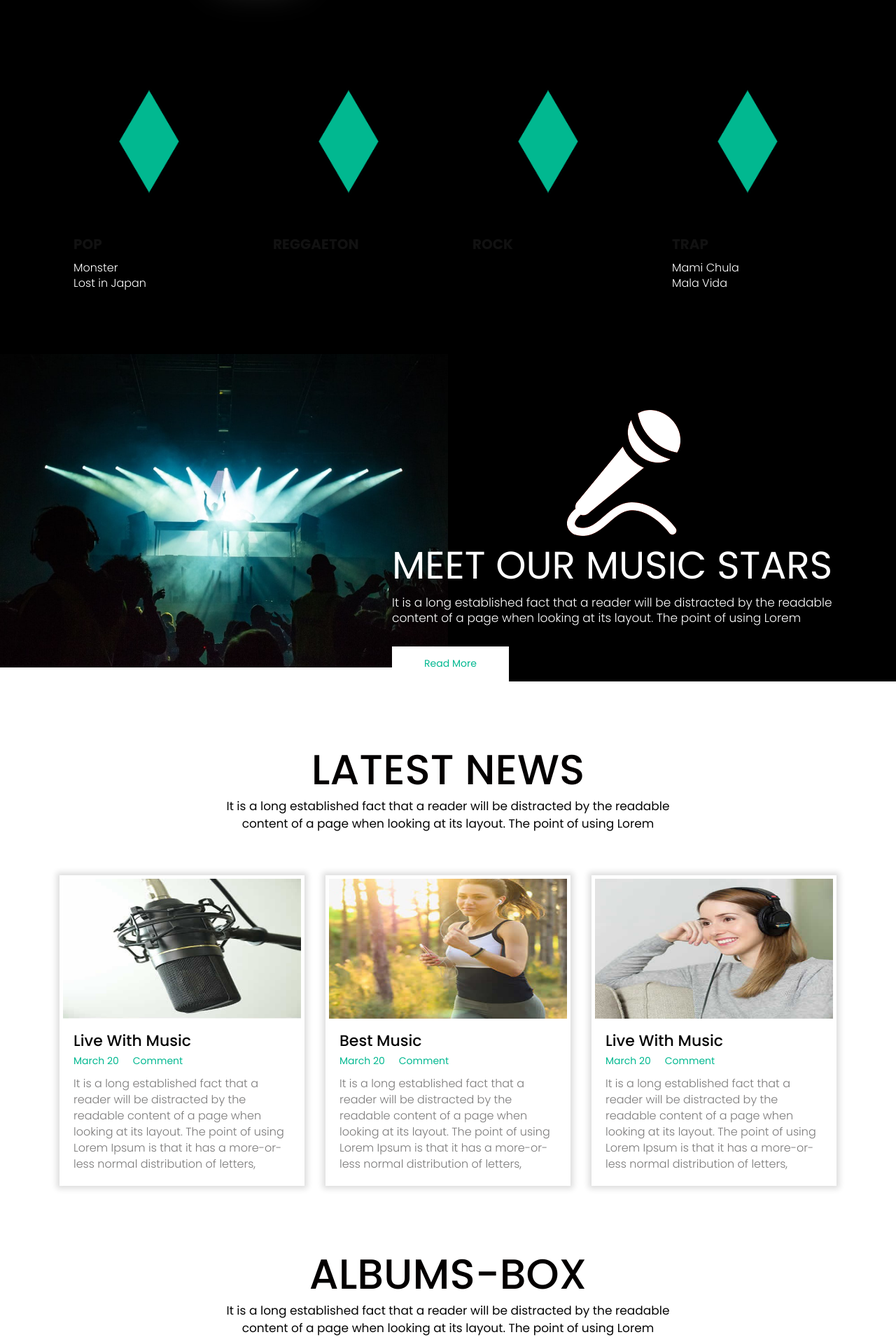
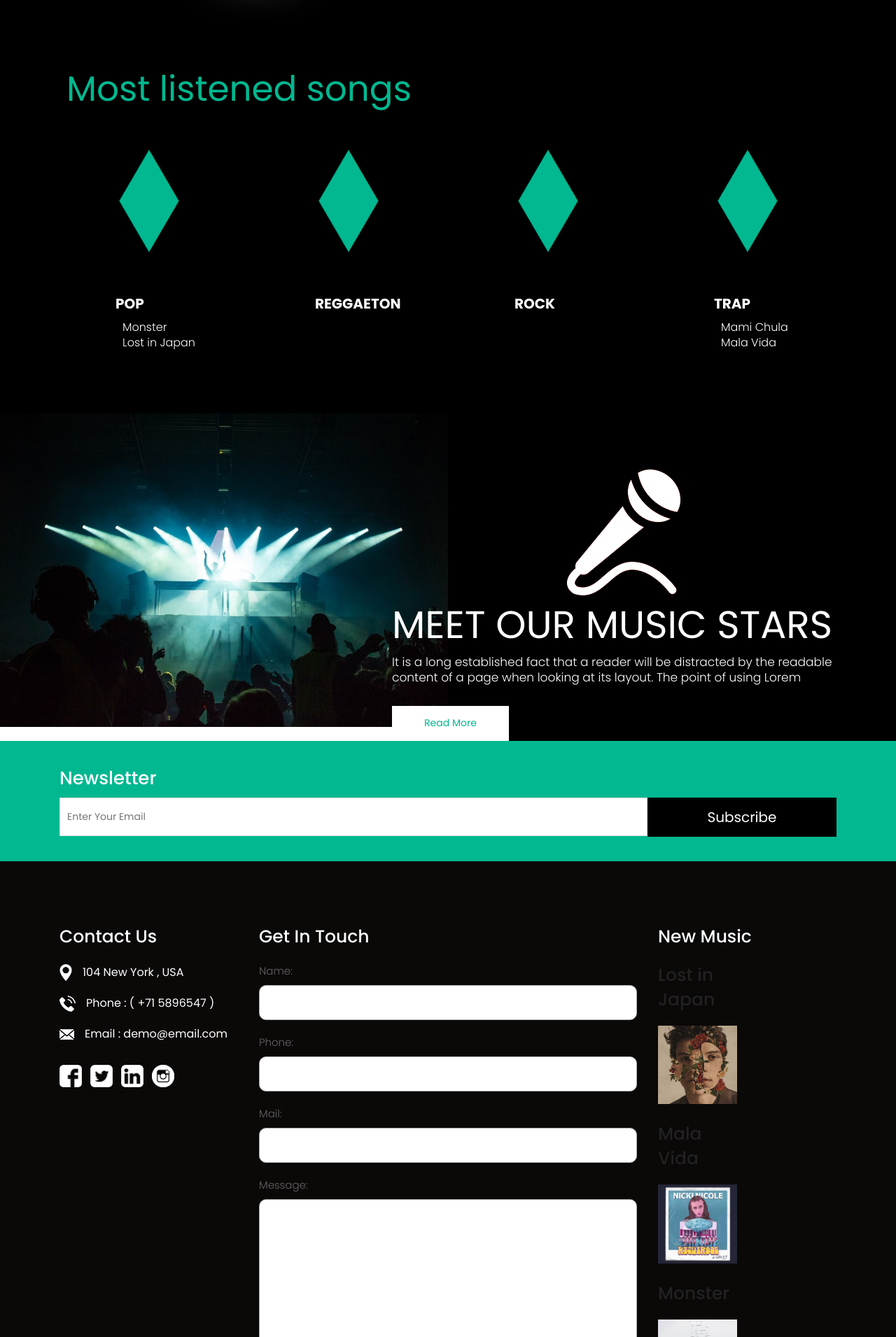
Before and after one commit to ssc1999/Top100, a Django app: page /top100/ in a window 1280 px wide. Shown: the part 125-2036 px from the top of the page at 70% size. Run offline with Django 3.2, Linux system fonts and the light colour scheme; data comes from the database, SQL or seed files in the repository; some libraries are stand-ins or nearby versions.

Commit message:
Index finished

```diff
--- a/top100/top100_app/templates/index.html
+++ b/top100/top100_app/templates/index.html
@@ -13,13 +13,16 @@
     {% block body %}
 
 
+
     <div class="music-box">
         <div class="container">
+            <h1>Most listened songs</h1>
             <div class="row">
                 {% if genre_list %}
                     {% for item in topHitsByGenre %}
                         <div class="col-xl-3 col-lg-3 col-md-6 col-sm-12">
                             <div class="for-box">
+                                <div class="for-letters">
                                     <i><img src="{% static 'icon/icon1.png' %}" alt="icon"/></i>
                                     <h3>{{ item.genre }}</h3>
                                     {% for song in item.songs %}
@@ -27,8 +30,29 @@
                                     {% endfor%}
                                 </div>
                             </div>
+                        </div>
                     {% endfor %}
                 {% endif %}
+            </div>
+        </div>
+    </div>
+    <div class="container-fluid">
+        <div class="row">
+            <div class="col-xl-6 col-lg-12 col-md-12 col-sm-12 padding">
+                <div class="img-box">
+                    <figure><img src="{% static 'images/musicbg.jpg' %}" alt="img" /></figure>
+                </div>
+            </div>
+            <div class="col-xl-6 col-lg-12 col-md-12 col-sm-12 padding">
+                <div class="text-box">
+                    <div class="box">
+                        <i><img src="{% static 'images/5.png' %}" /></i>
+                        <h3>MEET OUR Music STARS</h3>
+                        <p>It is a long established fact that a reader will be distracted by the readable
+                            <br> content of a page when looking at its layout. The point of using Lorem </p>
+                        <a href="{% url 'author' %}">Read More</a>
+                    </div>
+                </div>
             </div>
         </div>
     </div>
@@ -54,109 +78,7 @@
         </div>
     </div>-->
 
-    <div class="container-fluid">
-        <div class="row">
-            <div class="col-xl-6 col-lg-12 col-md-12 col-sm-12 padding">
-                <div class="img-box">
-                    <figure><img src="{% static 'images/musicbg.jpg' %}" alt="img" /></figure>
-                </div>
-            </div>
-            <div class="col-xl-6 col-lg-12 col-md-12 col-sm-12 padding">
-                <div class="text-box">
-                    <div class="box">
-                        <i><img src="{% static 'images/5.png' %}" /></i>
-                        <h3>MEET OUR Music STARS</h3>
-                        <p>It is a long established fact that a reader will be distracted by the readable
-                            <br> content of a page when looking at its layout. The point of using Lorem </p>
-                        <a href="#">Read More</a>
-                    </div>
-                </div>
-            </div>
-        </div>
-    </div>
 
-    <!-- Download -->
-    <div id="screenshot" class="Lastestnews">
-        <div class="container">
-            <div class="row">
-                <div class="col-md-12">
-                    <div class="titlepage">
-                        <h2>Latest News</h2>
-                        <span>It is a long established fact that a reader will be distracted by the readable <br>content of a page when looking at its layout. The point of using Lorem </span>
-                    </div>
-                </div>
-            </div>
-            <div class="row">
-                <div class="col-xl-4 col-lg-4 col-md-4 col-sm-12">
-                    <div class="news-box">
-                        <figure><img src="{% static 'images/1.jpg' %}" alt="img" /></figure>
-                        <h3>Live With Music</h3>
-                        <span> March 20</span><span>Comment</span>
-                        <p>It is a long established fact that a reader will be distracted by the readable content of a page when looking at its layout. The point of using Lorem Ipsum is that it has a more-or-less normal distribution of letters, </p>
-                    </div>
-                </div>
-                <div class="col-xl-4 col-lg-4 col-md-4 col-sm-12">
-                    <div class="news-box">
-                        <figure><img src="{% static 'images/2.jpg' %}" alt="img" /></figure>
-                        <h3>Best Music</h3>
-                        <span> March 20</span><span>Comment</span>
-                        <p>It is a long established fact that a reader will be distracted by the readable content of a page when looking at its layout. The point of using Lorem Ipsum is that it has a more-or-less normal distribution of letters, </p>
-                    </div>
-                </div>
-                <div class="col-xl-4 col-lg-4 col-md-4 col-sm-12">
-                    <div class="news-box">
-                        <figure><img src="{% static 'images/3.jpg' %}" alt="img" /></figure>
-                        <h3>Live With Music</h3>
-                        <span> March 20</span><span>Comment</span>
-                        <p>It is a long established fact that a reader will be distracted by the readable content of a page when looking at its layout. The point of using Lorem Ipsum is that it has a more-or-less normal distribution of letters, </p>
-                    </div>
-                </div>
-            </div>
-        </div>
-    </div>
-    <!-- end Download -->
-
-    <!-- Albums -->
-    <div id="screenshot" class="Albums">
-        <div class="container">
-            <div class="row">
-                <div class="col-md-12">
-                    <div class="titlepage">
-                        <h2>Albums-box </h2>
-                        <span>It is a long established fact that a reader will be distracted by the readable <br>content of a page when looking at its layout. The point of using Lorem </span>
-                    </div>
-                </div>
-            </div>
-            <div class="row">
-                <div class="col-xl-6 col-lg-6 col-md-6 col-sm-12 margin">
-                    <div class="Albums-box">
-                        <figure>
-                            <a href="{% static 'images/album1.jpg' %}" class="fancybox" rel="ligthbox">
-                                <img src="{% static 'images/album1.jpg' %}" class="zoom img-fluid " alt="">
-                            </a>
-                            <span class="hoverle">
-                        <a href="{% static 'images/album1.jpg' %}" class="fancybox" rel="ligthbox"><img src="{% static 'images/search.png' %}" ></a>
-                        </span>
-                        </figure>
-                    </div>
-                </div>
-                <div class="col-xl-6 col-lg-6 col-md-6 col-sm-12 margin">
-                    <div class="Albums-box">
-                        <figure>
-                            <a href="{% static 'images/album2.jpg' %}" class="fancybox" rel="ligthbox ">
-                                <img src="{% static 'images/album2.jpg' %}" class="zoom img-fluid " alt="">
-                            </a>
-                            <span class="hoverle">
-                        <a href="{% static 'images/album2.jpg' %}" class="fancybox" rel="ligthbox"><img src="{% static 'images/search.png' %}" ></a>
-                        </span>
-                        </figure>
-                    </div>
-                </div>
-
-            </div>
-        </div>
-    </div>
-    <!-- end Albums -->
 
     <!-- Newsletter -->
     <div class="Newsletter">
```
Lines whose indentation alone changed are shown as unchanged.
